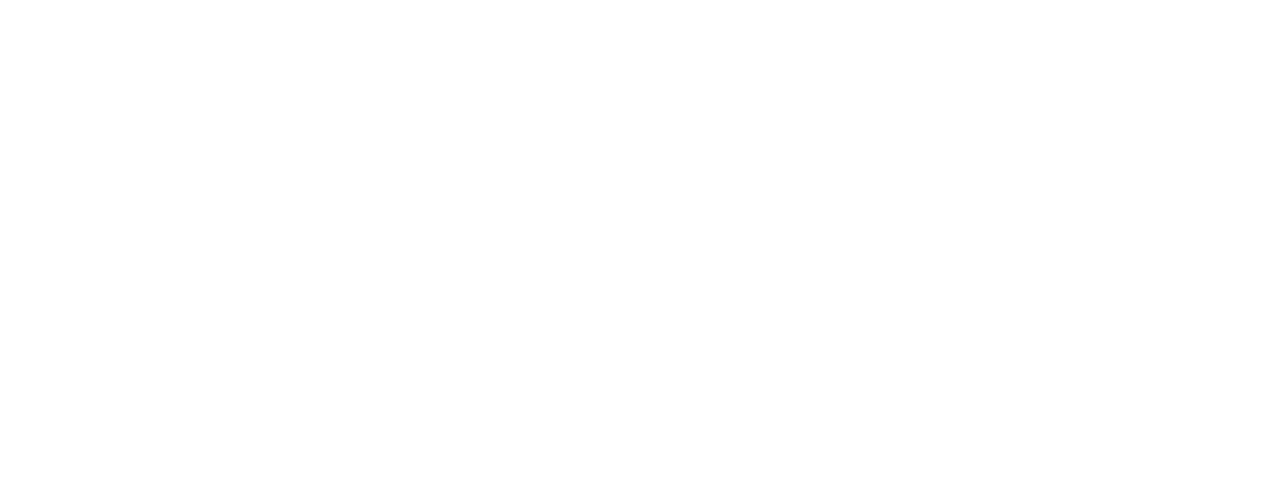
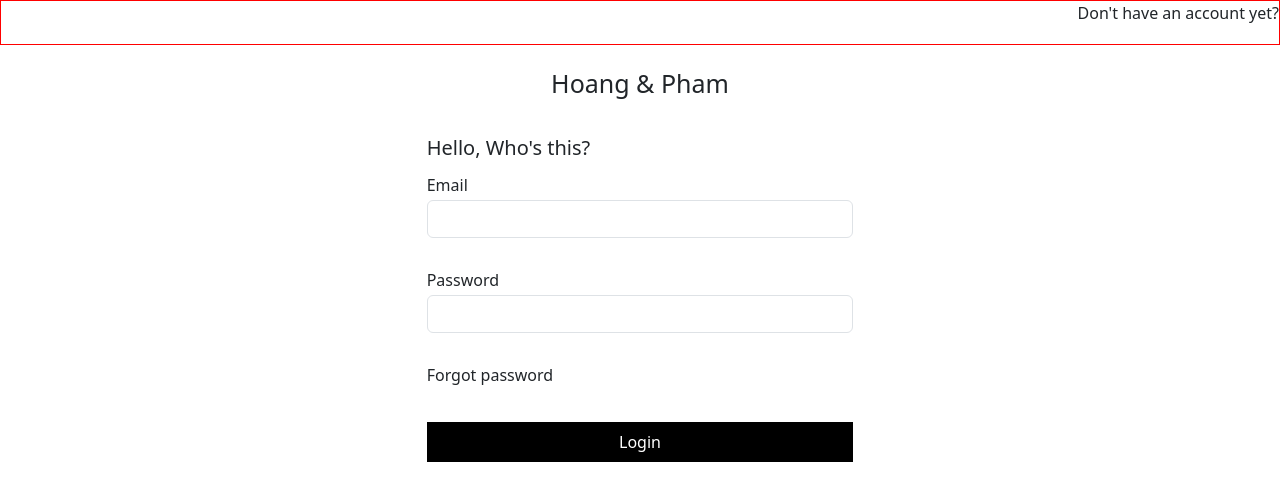
Before and after one commit to HOANGKHONGTANCRUSH/TetttReact, a React (Create React App) app: page /Login in a window 1280 px wide. Before the commit this address had no page. Shown: the top 500 px of the page. Built offline with nearby package versions, Linux system fonts and the light colour scheme.

Commit message:
Hoang 30

```diff
--- a/src/components/Admin/Admin.scss
+++ b/src/components/Admin/Admin.scss
@@ -12,6 +12,10 @@
       border: 1px solid green;
     }
     .admin-main {
+      .user-pagination {
+        display: flex;
+        justify-content: center;
+      }
     }
   }
 }
--- a/src/components/Admin/Content/ModalCreateUser.js
+++ b/src/components/Admin/Content/ModalCreateUser.js
@@ -60,7 +60,9 @@ const ModalCreateUser = (props) => {
         if (data && data.EC === 0) {
             toast.success(data.EM)
             handleClose();
-            await props.fetchListUsers()
+            // await props.fetchListUsers()
+            props.setCurrentPage(1);
+            await props.fetchListUsersWithPaginate(1);
         }
         if (data && data.EC !== 0) {
             toast.error(data.EM)
--- a/src/components/Admin/Content/ModalDeleteUser.js
+++ b/src/components/Admin/Content/ModalDeleteUser.js
@@ -16,7 +16,9 @@ const ModalDeleteUser = (props) => {
         if (data && data.EC === 0) {
             toast.success(data.EM)
             handleClose();
-            await props.fetchListUsers()
+            // await props.fetchListUsers()
+            props.setCurrentPage(1);
+            await props.fetchListUsersWithPaginate(1);
         }
         if (data && data.EC !== 0) {
             toast.error(data.EM)
@@ -25,9 +27,6 @@ const ModalDeleteUser = (props) => {
 
     return (
         <>
-            <Button variant="primary" onClick={handleShow}>
-                Launch demo modal
-            </Button>
             <Modal
                 backdrop="static"
                 show={show}
--- a/src/components/Admin/Content/ModalUpdateUser.js
+++ b/src/components/Admin/Content/ModalUpdateUser.js
@@ -76,7 +76,9 @@ const ModalUpdateUser = (props) => {
         if (data && data.EC === 0) {
             toast.success(data.EM)
             handleClose();
-            await props.fetchListUsers()
+            // await props.fetchListUsers()
+            props.setCurrentPage(1);
+            await props.fetchListUsersWithPaginate(props.currentPage);
         }
         if (data && data.EC !== 0) {
             toast.error(data.EM)
--- /dev/null
+++ b/src/components/Admin/Content/TableUserPaginate.js
@@ -0,0 +1,88 @@
+import { useEffect, useState } from "react"
+import { getAllUsers, getUserWithPaginate } from "../../../services/apiSevice";
+import ReactPaginate from "react-paginate";
+
+const TableUserPaginate = (props) => {
+    const { listUsers, pageCount, currentPage } = props;
+
+    const handlePageClick = (event) => {
+        props.fetchListUsersWithPaginate(event.selected + 1)
+        props.setCurrentPage(event.selected + 1);
+        console.log(`User requested page number ${event.selected}`);
+    };
+
+    return (
+        <>
+            <table className="table-bordered table table-dark table-hover table-striped">
+                <thead>
+                    <tr>
+                        <th scope="col">ID</th>
+                        <th scope="col">Username</th>
+                        <th scope="col">Email</th>
+                        <th scope="col">Role</th>
+                        <th>Action</th>
+                    </tr>
+                </thead>
+                <tbody>
+                    {listUsers && listUsers.length > 0 &&
+
+                        listUsers.map((item, index) => {
+                            return (
+                                <tr key={`table-users-${index}`}>
+                                    <td>{item.id}</td>
+                                    <td>{item.username}</td>
+                                    <td>{item.email}</td>
+                                    <td>{item.role}</td>
+                                    <td>
+                                        <button className="btn btn-secondary">View</button>
+                                        <button
+                                            className="btn btn-warning mx-3"
+                                            onClick={() => props.handleClickBtnUpdate(item)}
+                                        >update</button>
+                                        <button
+                                            className="btn btn-danger"
+                                            onClick={() => props.handleClickBtnDelete(item)}
+                                        >
+                                            Delete
+                                        </button>
+                                    </td>
+                                </tr>
+                            )
+                        })
+                    }
+                    {listUsers && listUsers.length === 0 &&
+                        <tr>
+                            <td colSpan={'4'}>Not fond data</td>
+                        </tr>}
+                </tbody>
+            </table>
+            <div className="user-pagination">
+                <ReactPaginate
+                    nextLabel="next >"
+                    onPageChange={handlePageClick}
+                    pageRangeDisplayed={3}
+                    marginPagesDisplayed={2}
+                    pageCount={pageCount}
+                    previousLabel="< previous"
+                    pageClassName="page-item"
+                    pageLinkClassName="page-link"
+                    previousClassName="page-item"
+                    previousLinkClassName="page-link"
+                    nextClassName="page-item"
+                    nextLinkClassName="page-link"
+                    breakLabel="..."
+                    breakClassName="page-item"
+                    breakLinkClassName="page-link"
+                    containerClassName="pagination"
+                    activeClassName="active"
+                    renderOnZeroPageCount={null}
+                    forcePage={props.currentPage - 1}
+
+                />
+            </div>
+
+        </>
+    )
+}
+
+export default TableUserPaginate
--- /dev/null
+++ b/src/components/Auth/Login.js
@@ -0,0 +1,52 @@
+import { useState } from 'react'
+import './Login.scss'
+
+
+const Login = (props) => {
+
+    const [email, setEmail] = useState("");
+    const [password, setPassword] = useState("");
+
+    const handleLogin = () => {
+        alert("kkkkkk")
+    }
+
+    return (
+        <div className="login-container">
+            <div className='header'>
+                Don't have an account yet?
+            </div>
+            <div className='title col-4 mx-auto'>
+                Hoang & Pham
+            </div>
+            <div className='welcome col-4 mx-auto'>
+                Hello, Who's this?
+            </div>
+            <div className='content-from col-4 mx-auto'>
+                <div className='form-group'>
+                    <label>Email</label>
+                    <input type={"email"}
+                        className='form-control'
+                        value={email}
+                        onChange={(event) => setEmail(event.target.value)}
+                    />
+                </div><div className='form-group'>
+                    <label>Password</label>
+                    <input type={"password"}
+                        className='form-control'
+                        value={password}
+                        onChange={(event) => setPassword(event.target.value)}
+                    />
+                </div>
+                <span className='forgot-password'>Forgot password</span>
+                <div>
+                    <button className='btn-submit'
+                        onClick={() => handleLogin()}
+                    >Login</button>
+                </div>
+            </div>
+        </div>
+    )
+}
+
+export default Login
--- /dev/null
+++ b/src/components/Auth/Login.scss
@@ -0,0 +1,38 @@
+.login-container {
+  .header {
+    height: 45px;
+    text-align: right;
+
+    border: 1px solid red;
+  }
+  .title {
+    padding: 20px 0;
+    font-size: 25px;
+    text-align: center;
+  }
+
+  .welcome {
+    padding: 10px 0;
+    font-size: 20px;
+  }
+
+  .content-from {
+    display: flex;
+    flex-direction: column;
+    gap: 15px;
+
+    input {
+      margin-bottom: 15px;
+      margin-top: 3px;
+    }
+
+    button {
+      width: 100%;
+      height: 40px;
+      border: none;
+      margin: 20px 0;
+      color: white;
+      background: black;
+    }
+  }
+}
--- a/src/components/Header/Header.js
+++ b/src/components/Header/Header.js
@@ -2,9 +2,14 @@ import Container from 'react-bootstrap/Container';
 import Nav from 'react-bootstrap/Nav';
 import Navbar from 'react-bootstrap/Navbar';
 import NavDropdown from 'react-bootstrap/NavDropdown';
-import { NavLink } from 'react-router-dom';
+import { NavLink, useNavigate } from 'react-router-dom';
 
 const Header = (props) => {
+    const navigate = useNavigate();
+
+    const handlLogin = () => {
+        navigate('Login')
+    }
     return (
         <Navbar expand="lg" className="bg-body-tertiary">
             <Container>
@@ -18,7 +23,7 @@ const Header = (props) => {
                         <NavLink to='/admins' className='nav-link '>Admin</NavLink>
                     </Nav>
                     <Nav>
-                        <button className='btn-login'>Login</button>
+                        <button className='btn-login' onClick={() => handlLogin()}>Login</button>
                         <button className='btn-signup'>Sign up</button>
                         {/* <NavDropdown title="Setting" id="basic-nav-dropdown">
                             <NavDropdown.Item >Log in</NavDropdown.Item>
--- a/src/index.js
+++ b/src/index.js
@@ -11,6 +11,7 @@ import Admin from './components/Admin/Admin'
 import HomePage from './components/Home/HomePage';
 import ManageUser from './components/Admin/Content/ManageUser';
 import DashBoard from './components/Admin/Content/DashBoard';
+import Login from './components/Auth/Login';
 
 const root = ReactDOM.createRoot(document.getElementById('root'));
 root.render(
@@ -26,7 +27,9 @@ root.render(
           <Route index element={<DashBoard />} />
           <Route path='manage-users' element={<ManageUser />} />
         </Route>
+        <Route path='Login' element={<Login />} />
       </Routes>
+
     </BrowserRouter>
 
     {/* </React.StrictMode> */}
--- a/src/services/apiSevice.js
+++ b/src/services/apiSevice.js
@@ -26,4 +26,10 @@ const putUpdateUser = (id, username, role, image) => {
 const DeleteUsers = (userId) => {
     return axios.delete('api/v1/participant', { data: { id: userId } });
 }
-export { postCreateNewUser, getAllUsers, putUpdateUser, DeleteUsers }
+const getUserWithPaginate = (page, limit) => {
+    return axios.get(`api/v1/participant?page=${page}&limit=${limit}`);
+}
+export {
+    postCreateNewUser, getAllUsers,
+    putUpdateUser, DeleteUsers, getUserWithPaginate
+}
```
Also changed, not shown: src/components/Admin/Content/ManageUser.js (+35 -7 lines).
